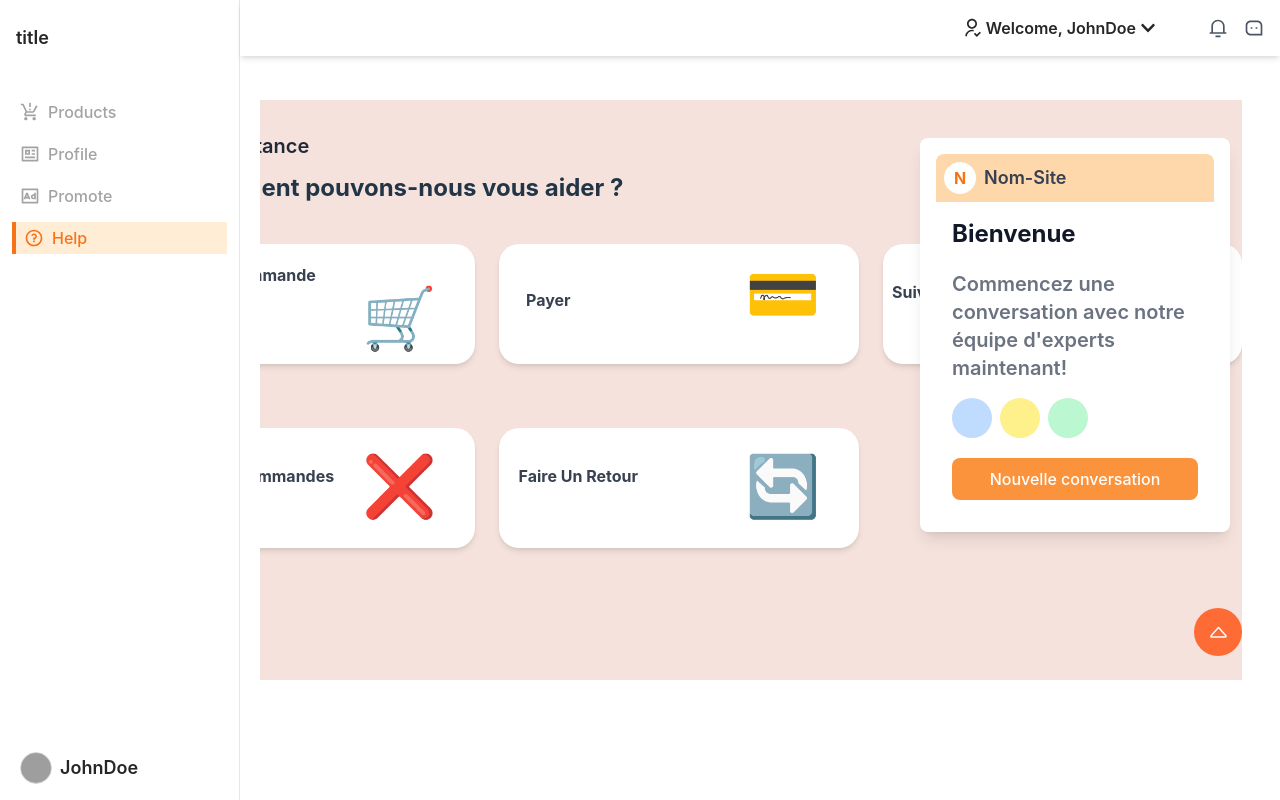
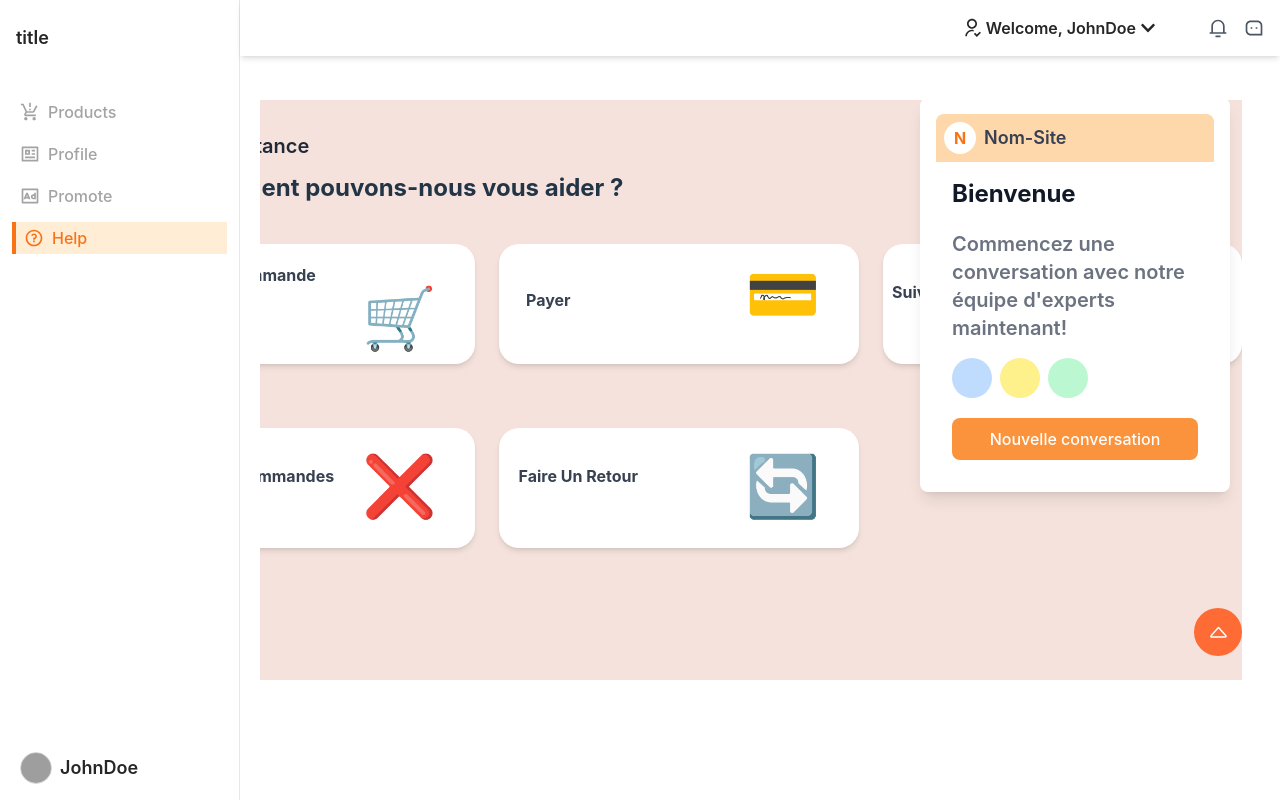
Before and after one commit to achraf-laajimi/CRM-Frontend, a React (Vite) app: page /help in a window 1280 px wide. Both pictures are taken after a click on the button "Discutez avec nous". Built offline with nearby package versions, Linux system fonts and the light colour scheme; grey boxes are pictures that could not be loaded.

Commit message:
juste heke wbr terki7 s8ayer fe help

```diff
--- a/src/User Components/Help.jsx
+++ b/src/User Components/Help.jsx
@@ -1,7 +1,7 @@
 import React,{useState} from 'react'
 const HelpCenterCard = () => {
   return (
-    <div className="fixed top-20 right-[50px] w-64 p-4 bg-white shadow-lg rounded-lg mt-[58px] w-[310px] ">
+    <div className="fixed top-20 right-[50px] w-64 p-4 bg-white shadow-lg rounded-lg mt-[18px] w-[310px] ">
       <div className="bg-orange-200 rounded-t-lg p-2 flex items-center">
         <div className="bg-white rounded-full w-8 h-8 flex items-center justify-center">
           <span className="text-orange-500 font-bold">N</span>
@@ -402,7 +402,7 @@ Tous les articles doivent être dans leur état et emballage d'origine pour pouv
 
 
     <aside className="mt-8">
-    <div className="mt-60px flex justify-end">
+   <div className="mt-60px flex justify-end">
       <button
         onClick={handleToggle}
         className={`${
```
